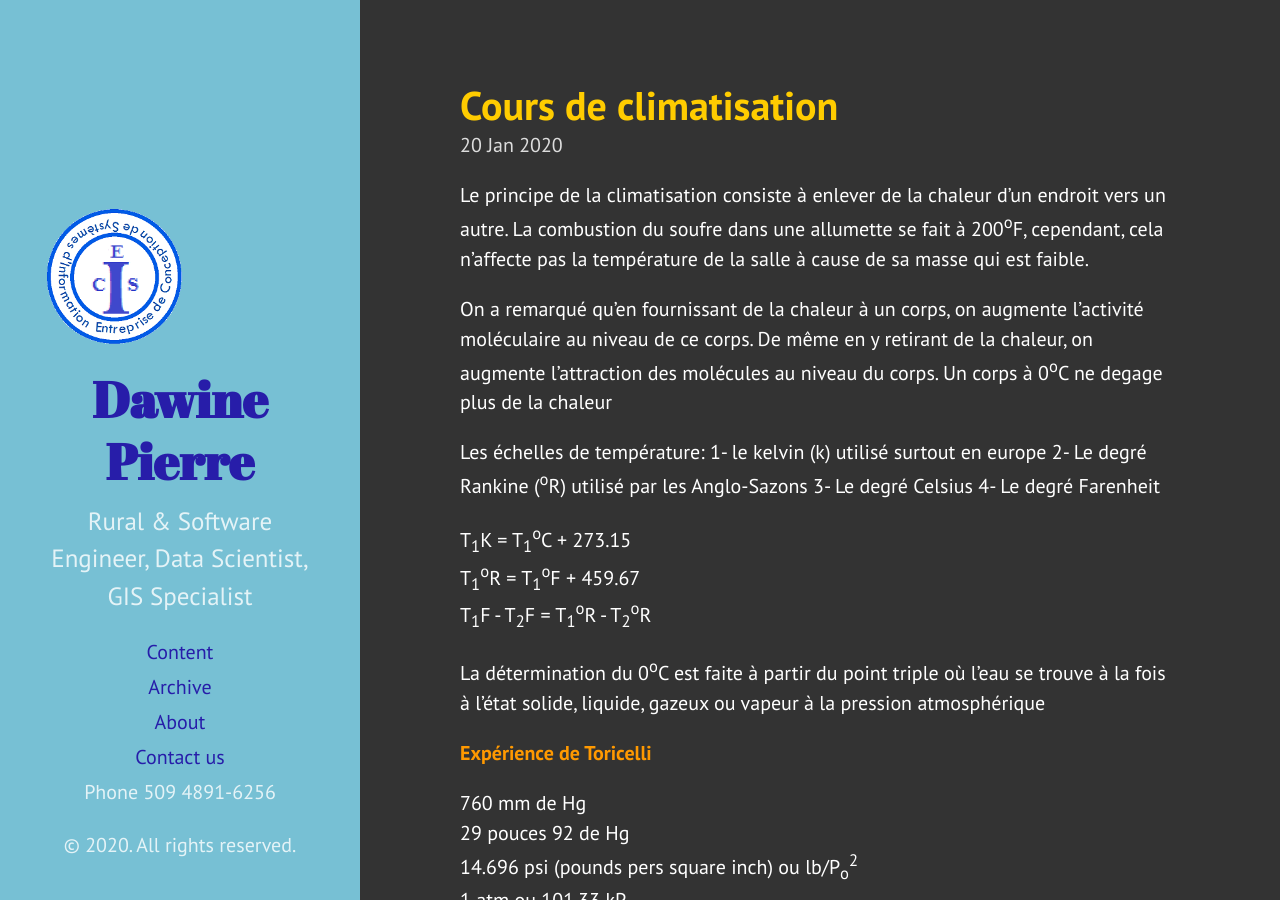
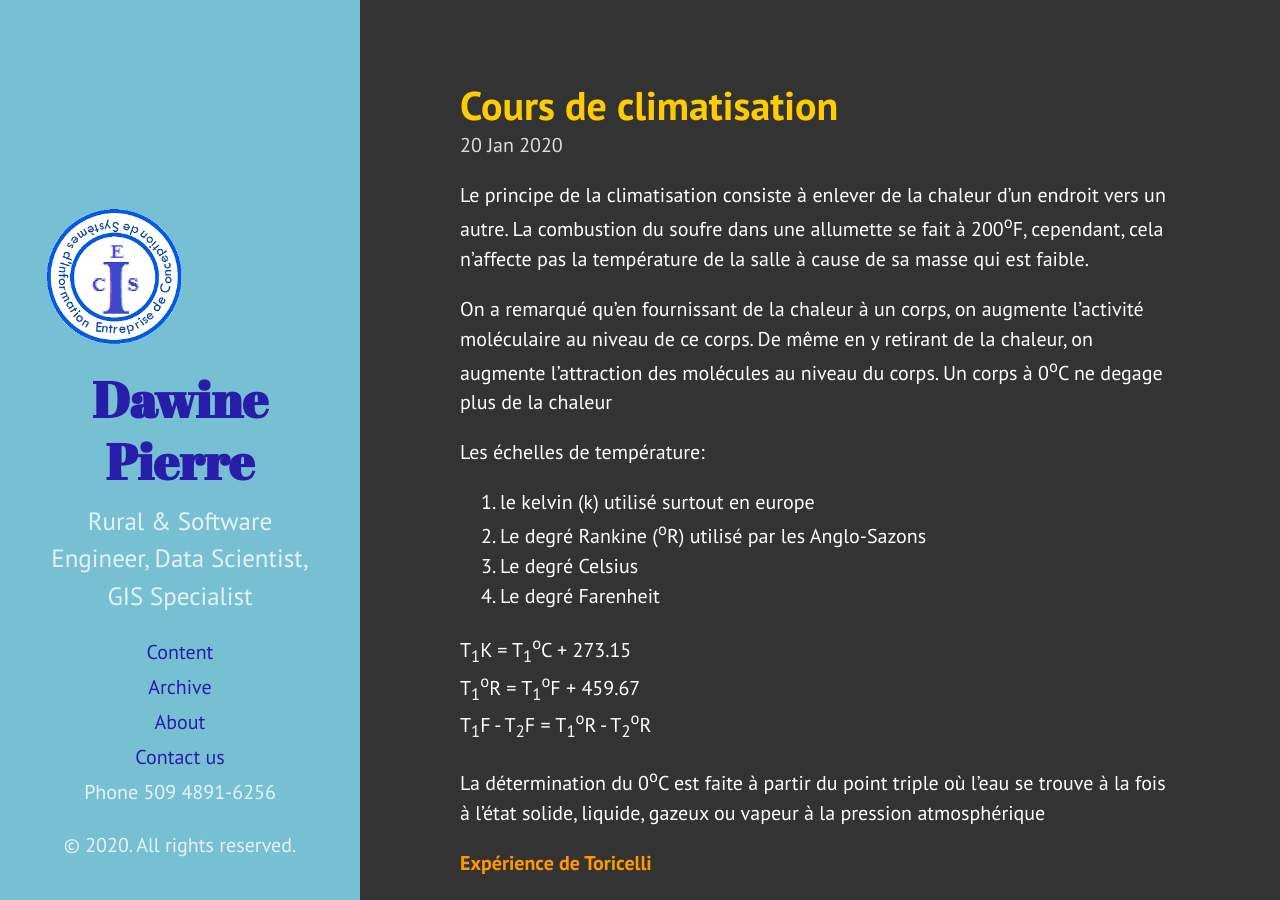
Before and after one commit to pdawine/pdawine.github.io, a Jekyll site: the page built from _posts/2020-01-20-cours-de-climatisation.md, in a window 1280 px wide and 900 px high. Built offline with Jekyll 4.4.1, drawn with Linux system fonts in a browser that asks for light colours.

Commit message:
Update 2020-01-20-cours-de-climatisation.md

```diff
--- a/_posts/2020-01-20-cours-de-climatisation.md
+++ b/_posts/2020-01-20-cours-de-climatisation.md
@@ -8,10 +8,10 @@ Le principe de la climatisation consiste à enlever de la chaleur d'un endroit v
 On a remarqué qu'en fournissant de la chaleur à un corps, on augmente l'activité moléculaire au niveau de ce corps.  De même en y retirant de la chaleur, on augmente l'attraction des molécules au niveau du corps.  Un corps à 0<sup>o</sup>C ne degage plus de la chaleur
 
 Les échelles de température:
-1- le kelvin (k) utilisé surtout en europe
-2- Le degré Rankine (<sup>o</sup>R) utilisé par les Anglo-Sazons
-3- Le degré Celsius
-4- Le degré Farenheit
+1. le kelvin (k) utilisé surtout en europe
+2. Le degré Rankine (<sup>o</sup>R) utilisé par les Anglo-Sazons
+3. Le degré Celsius
+4. Le degré Farenheit
 
 T<sub>1</sub>K = T<sub>1</sub><sup>o</sup>C + 273.15 <br>
 T<sub>1</sub><sup>o</sup>R = T<sub>1</sub><sup>o</sup>F + 459.67 <br>
```
